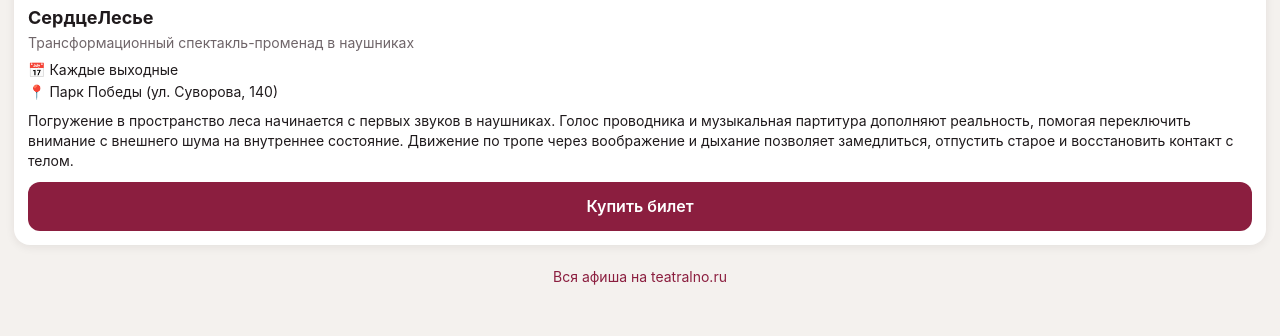
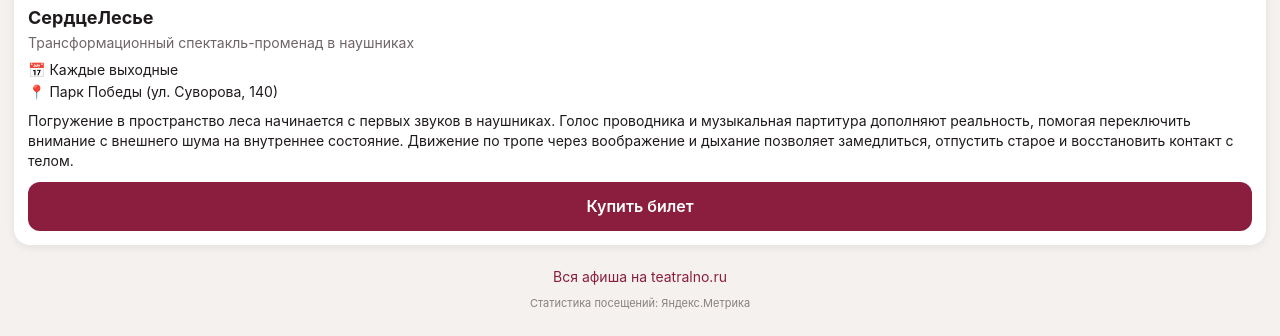
Before and after one commit to voznesenskijandrej91-oss/teatralno-widget, a plain HTML site: page index.html in a window 1280 px wide. Shown: the part 8788-9124 px from the top of the page. Drawn offline with Linux system fonts and the light colour scheme.

Commit message:
Add files via upload

```diff
--- a/index.html
+++ b/index.html
@@ -37,6 +37,7 @@
   .buy:active { opacity: .85; }
   .foot { text-align: center; margin-top: 8px; }
   .link { display: inline-block; text-decoration: none; background: none; border: 0; color: var(--accent); font-size: 14px; cursor: pointer; padding: 8px; }
+  .stat { color: var(--muted); font-size: 11px; opacity: .8; margin-top: 2px; }
   .state { text-align: center; color: var(--muted); padding: 40px 10px; }
   /* служебная страница #setup */
   .setup button { background: #2787f5; color: #fff; border: 0; border-radius: 8px; padding: 12px 18px; font-size: 15px; cursor: pointer; margin: 6px 6px 6px 0; }
@@ -46,13 +47,14 @@
   .warn { color: #c0392b; }
 </style>
 <script src="https://cdn.jsdelivr.net/npm/@vkontakte/vk-bridge@2/dist/browser.min.js"></script>
+<script src="https://st.max.ru/js/max-web-app.js"></script>
 </head>
 <body>
 <div id="afisha">
   <h1>Афиша</h1>
   <div class="sub">«Театрально! Омск»</div>
   <div id="list"><div class="state">Загружаем афишу…</div></div>
-  <div class="foot"><a class="link" id="site" href="https://teatralno.ru/" target="_blank" rel="noopener noreferrer">Вся афиша на teatralno.ru</a></div>
+  <div class="foot"><a class="link" id="site" href="https://teatralno.ru/" target="_blank" rel="noopener noreferrer">Вся афиша на teatralno.ru</a><div class="stat" id="stat" style="display:none">Статистика посещений: Яндекс.Метрика</div></div>
 </div>
 
 <div id="setup" class="setup" style="display:none">
@@ -72,6 +74,8 @@
 
 <script>
   var SITE = 'https://teatralno.ru/';
+  var METRIKA_ID = 114121198;             /* номер вашего счётчика Яндекс.Метрики (0 - статистика выключена) */
+  var SHOW_DESCRIPTION = true;   /* описание в карточках: true - показывать, false - скрыть */
   var $ = function (id) { return document.getElementById(id); };
   var MONTHS = ['января', 'февраля', 'марта', 'апреля', 'мая', 'июня', 'июля', 'августа', 'сентября', 'октября', 'ноября', 'декабря'];
   var DAYS = ['вс', 'пн', 'вт', 'ср', 'чт', 'пт', 'сб'];
@@ -88,13 +92,77 @@
   }
   if (window.matchMedia && matchMedia('(prefers-color-scheme: dark)').matches) document.documentElement.setAttribute('data-theme', 'dark');
 
+  /* MAX: признаки запуска внутри MAX (в ВК приходят параметры vk_*, там логику MAX не включаем) */
+  var isVk = /[?&]vk_app_id=/.test(location.search);
+  var maxApp = (!isVk && window.WebApp && window.WebApp.initData) ? window.WebApp : null;
+
+  /* UTM-метки: Яндекс.Метрика на сайте сама покажет, откуда пришли (ВК, MAX или другое), с какой кнопки и на какое событие */
+  function platformName() { return isVk ? 'vk' : (maxApp ? 'max' : 'web'); }
+  /* Яндекс.Метрика (свой счётчик афиши): открытия афиши и нажатия «Купить билет» по событиям и площадкам */
+  if (METRIKA_ID) {
+    (function (m, e, t, r, i, k, a) {
+      m[i] = m[i] || function () { (m[i].a = m[i].a || []).push(arguments); };
+      m[i].l = 1 * new Date();
+      k = e.createElement(t); a = e.getElementsByTagName(t)[0]; k.async = 1; k.src = r; a.parentNode.insertBefore(k, a);
+    })(window, document, 'script', 'https://mc.yandex.ru/metrika/tag.js', 'ym');
+    window.ym(METRIKA_ID, 'init', { clickmap: false, trackLinks: false, accurateTrackBounce: true, params: { platform: platformName() } });
+  }
+  /* goal - цель (её можно создать в Метрике), hit - «виртуальная страница», видна в отчётах сразу без настройки */
+  function track(goal, hit, title, params) {
+    if (!METRIKA_ID || typeof window.ym !== 'function') return;
+    try {
+      params = params || {}; params.platform = platformName();
+      window.ym(METRIKA_ID, 'reachGoal', goal, params);
+      window.ym(METRIKA_ID, 'hit', hit, { title: title, params: params });
+    } catch (err) {}
+  }
+
+  function withUtm(url, content) {
+    try {
+      var u = new URL(url);
+      u.searchParams.set('utm_source', platformName());
+      u.searchParams.set('utm_medium', 'miniapp');
+      u.searchParams.set('utm_campaign', 'afisha');
+      if (content) u.searchParams.set('utm_content', content);
+      return u.toString();
+    } catch (e) { return url; }
+  }
+
+  /* ссылка наружу: в MAX открываем через мост (он требует нажатия пользователя), в остальных местах обычная ссылка */
+  function bindExternal(a, plainUrl, content, stat) {
+    var url = withUtm(plainUrl, content);
+    a.href = url; a.target = '_blank'; a.rel = 'noopener noreferrer';
+    if (stat) a.addEventListener('click', function () { track(stat.goal, stat.hit, stat.title, stat.params); });
+    if (maxApp && typeof maxApp.openLink === 'function') {
+      a.addEventListener('click', function (ev) {
+        ev.preventDefault();
+        try { maxApp.openLink(url); } catch (e) { window.open(url, '_blank'); }
+      });
+    }
+  }
+  if (METRIKA_ID) $('stat').style.display = 'block';
+  bindExternal($('site'), SITE, 'all', { goal: 'site_click', hit: '/click/site', title: 'Вся афиша на сайте', params: {} });
+
+  function startParam() {
+    var raw = '';
+    try {
+      if (maxApp && maxApp.initDataUnsafe && maxApp.initDataUnsafe.start_param != null) {
+        var sp = maxApp.initDataUnsafe.start_param;
+        raw = (typeof sp === 'object') ? (sp.value || sp.start_param || '') : String(sp);
+      }
+    } catch (e) {}
+    if (!raw) { var m = /[?&]WebAppStartParam=([^&#]*)/.exec(location.search + location.hash); if (m) raw = decodeURIComponent(m[1]); }
+    if (!raw) raw = decodeURIComponent((location.hash || '').replace('#', ''));
+    return raw.replace(/[^A-Za-z0-9_-]/g, '');
+  }
+
   function el(tag, cls, text) {
     var n = document.createElement(tag);
     if (cls) n.className = cls;
     if (text) n.textContent = text;
     return n;
   }
-  function slugOf(url) { return url.replace(/\/+$/, '').split('/').pop(); }
+  function slugOf(url) { return url.split(/[?#]/)[0].replace(/\/+$/, '').split('/').pop(); }
   function whenText(e) {
     if (e.kind === 'once' && e.start) {
       var d = new Date(e.start);
@@ -124,9 +192,9 @@
     if (e.subtitle) b.appendChild(el('div', 'tag', e.subtitle));
     if (whenText(e)) b.appendChild(el('div', 'meta', '📅 ' + whenText(e)));
     if (e.venue) b.appendChild(el('div', 'meta', '📍 ' + e.venue));
-    if (e.description && e.description.trim() !== (e.subtitle || '').trim()) b.appendChild(el('p', 'desc', e.description.trim()));
+    if (SHOW_DESCRIPTION && e.description && e.description.trim() !== (e.subtitle || '').trim()) b.appendChild(el('p', 'desc', e.description.trim()));
     var buy = el('a', 'buy', 'Купить билет');
-    buy.href = e.url; buy.target = '_blank'; buy.rel = 'noopener noreferrer';
+    bindExternal(buy, e.url, slugOf(e.url), { goal: 'buy_click', hit: '/click/buy/' + slugOf(e.url), title: 'Купить билет: ' + e.title, params: { event: slugOf(e.url) } });
     b.appendChild(buy);
     c.appendChild(b);
     return c;
@@ -139,7 +207,7 @@
   }
 
   function highlight() {
-    var id = decodeURIComponent((location.hash || '').replace('#', ''));
+    var id = startParam();
     if (!id || id === 'setup') return;
     var n = document.getElementById(id);
     if (n) { n.classList.add('hl'); n.scrollIntoView({ behavior: 'smooth', block: 'start' }); }
```
